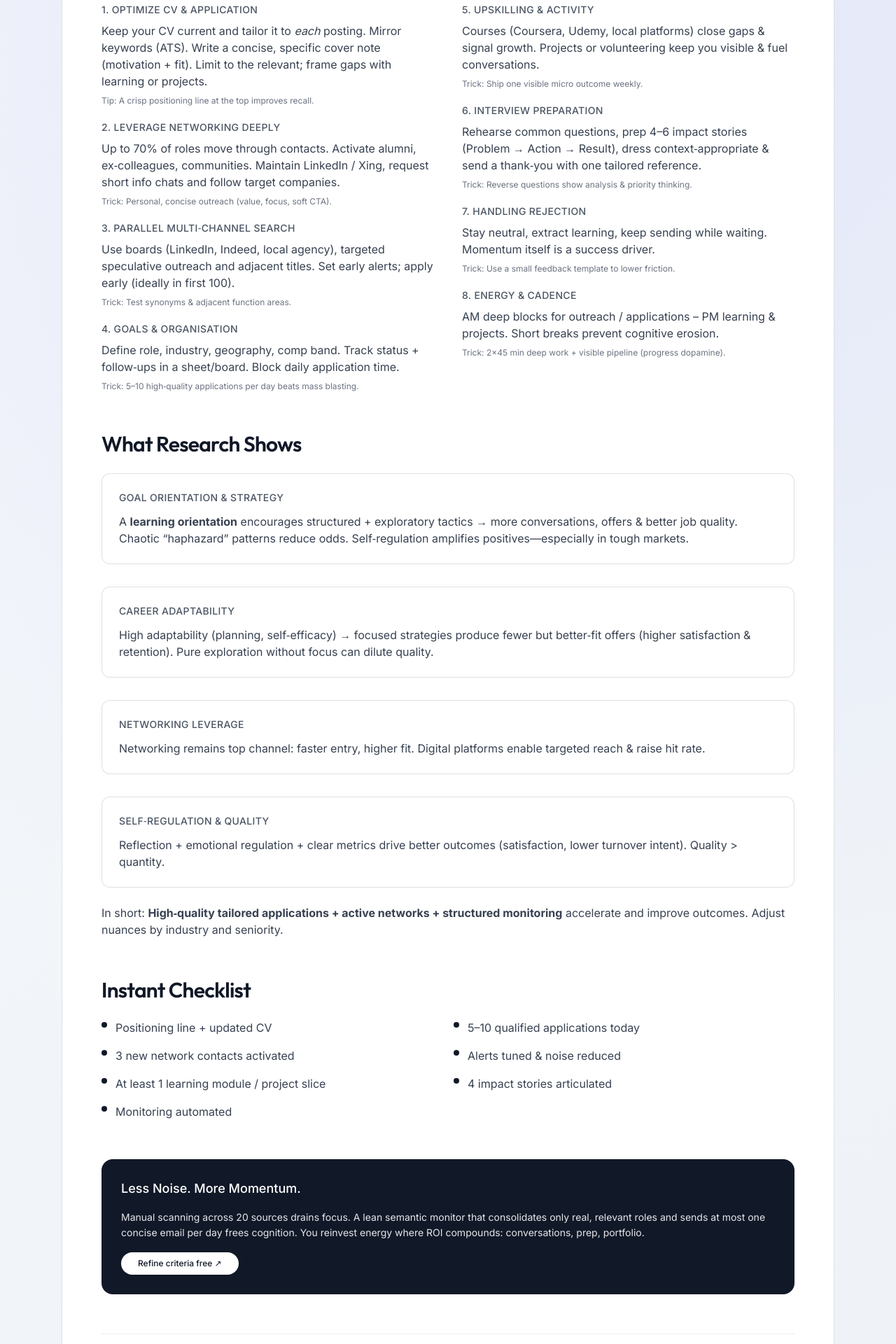
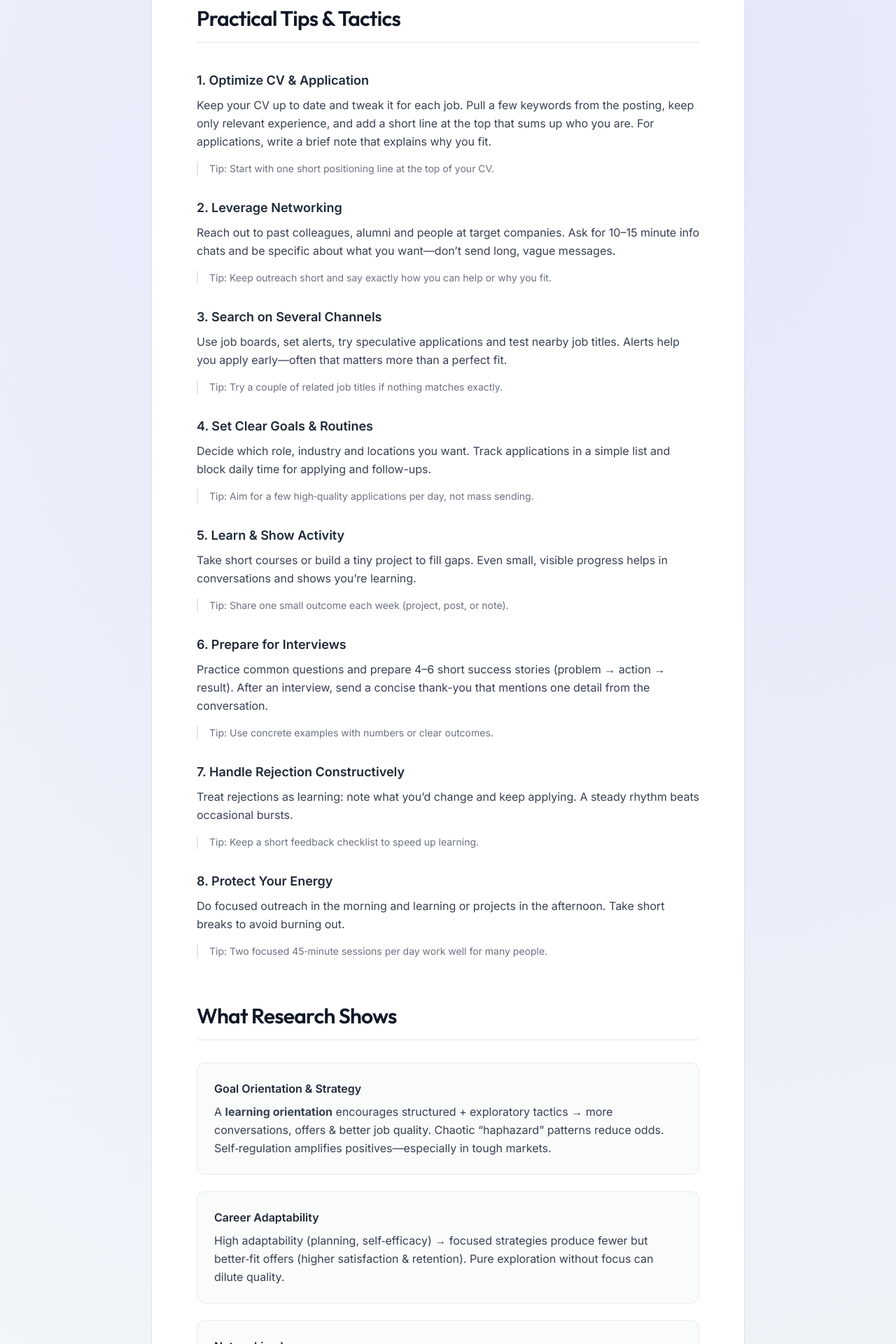
Before and after one commit to whoistahito/Job-Finder-Frontend, a React (Vite) app: page /blog in a window 1280 px wide. Shown: the part 720-2640 px from the top of the page at 70% size. Built offline with nearby package versions, Linux system fonts and the light colour scheme.

Commit message:
Refactor blog

```diff
--- a/src/pages/Blog.tsx
+++ b/src/pages/Blog.tsx
@@ -13,43 +13,43 @@ const content = {
         tips: [
             {
                 t: '1. Lebenslauf & Bewerbung optimieren',
-                b: 'Aktualisiere deinen Lebenslauf regelmäßig und passe ihn <em>jeder</em> Stellenanzeige an. Übernimm Schlüsselwörter aus der Ausschreibung (ATS). Schreibe ein kurzes individuelles Anschreiben mit Motivation + Passung. Begrenze dich auf Relevantes und rahme Lücken über Weiterbildung oder Projekte.',
-                f: 'Tipp: Eine klare Fokus-Zeile oben steigert Merkfähigkeit.'
+                b: 'Halte den Lebenslauf aktuell und passe ihn für jede Stelle an. Übernimm wichtige Begriffe aus der Anzeige, konzentriere dich auf Relevantes und beginne mit einer kurzen Zeile, die dich zusammenfasst. Schreibe im Anschreiben kurz, warum du passt.',
+                f: 'Tipp: Eine kurze Fokus‑Zeile oben hilft beim Einprägen.'
             },
             {
-                t: '2. Netzwerken intensiv nutzen',
-                b: 'Bis zu 70% der Jobs laufen über Kontakte. Aktiviere Alumni, Ex-Kollegen, Communitys. Pflege dein Profil (LinkedIn / Xing), fordere kurze Informationsgespräche an und folge Zielunternehmen.',
-                f: 'Trick: Personalisiert + prägnant schreiben (Mehrwert, Fokus, Call-to-Action).'
+                t: '2. Netzwerken nutzen',
+                b: 'Kontaktiere ehemalige Kolleg:innen, Alumni und Leute bei Zielunternehmen. Bitte um 10–15‑minütige Gespräche und sei konkret – keine langen, ungenauen Nachrichten.',
+                f: 'Tipp: Kurz und präzise anfragen; sag, worum es geht.'
             },
             {
                 t: '3. Mehrere Kanäle parallel',
-                b: 'Nutze Portale (StepStone, Indeed, LinkedIn, BA), Initiativbewerbungen und themennahe Alternativtitel. Stelle Früh-Alerts ein und bewirb dich früh (unter den ersten 100).',
-                f: 'Trick: Synonyme & benachbarte Funktionsbereiche testen.'
+                b: 'Nutze Jobbörsen, stelle Alerts ein, versende Initiativbewerbungen und teste ähnliche Jobtitel. Alerts helfen, früh zu reagieren — oft wichtiger als perfekte Passung.',
+                f: 'Tipp: Probiere verwandte Jobtitel, wenn nichts exakt passt.'
             },
             {
-                t: '4. Ziele & Organisation',
-                b: 'Definiere Rolle, Branche, Region, Gehaltsband. Führe ein Board/Sheet für Status & Follow-ups. Plane tägliche Bewerbungs-Slots.',
-                f: 'Trick: 5–10 qualitativ gute Bewerbungen pro Tag statt Massen-Streuung.'
+                t: '4. Ziele & Routine festlegen',
+                b: 'Lege Rolle, Branche und Region fest. Verwalte Bewerbungen in einer einfachen Liste und blocke täglich Zeit zum Bewerben und Nachfassen.',
+                f: 'Tipp: Lieber wenige, gute Bewerbungen pro Tag als Massenversand.'
             },
             {
-                t: '5. Weiterbildung & Aktivität',
-                b: 'Kurse (Coursera, Udemy, mein-now.de) schließen Skill-Gaps & zeigen Lernbereitschaft. Projekte oder Ehrenamt halten dich sichtbar & liefern Gesprächsstoff.',
-                f: 'Trick: Wöchentlich ein sichtbares Mini-Resultat posten.'
+                t: '5. Lernen & sichtbar bleiben',
+                b: 'Mache kurze Kurse oder kleine Projekte, um Lücken zu schließen. Sichtbare Fortschritte helfen in Gesprächen und zeigen Engagement.',
+                f: 'Tipp: Teile jede Woche ein kleines Ergebnis (Projekt, Post oder Notiz).'
             },
             {
-                t: '6. Vorstellungsgespräche',
-                b: 'Übe häufige Fragen, sammle 4–6 Impact-Stories (Problem → Aktion → Ergebnis), kleide dich passend & sende eine Dankesnachricht (1 konkrete Referenz auf das Gespräch).',
-                f: 'Trick: Reverse-Fragen zeigen Analysefähigkeit & Priorisierung.'
+                t: '6. Auf Interviews vorbereiten',
+                b: 'Übe typische Fragen und bereite 4–6 kurze Erfolgsgeschichten vor (Problem → Aktion → Ergebnis). Sende nach dem Gespräch eine kurze Dankesnachricht mit einem konkreten Bezug.',
+                f: 'Tipp: Nutze konkrete Beispiele und, wenn möglich, Zahlen.'
             },
             {
                 t: '7. Mit Absagen umgehen',
-                b: 'Neutral annehmen, Lernpunkte extrahieren und weiter senden, während du wartest. Momentum ist ein eigenständiger Erfolgsfaktor.',
-                f: 'Trick: Standardisiertes Feedback-Template parat halten.'
+                b: 'Zieh aus Absagen Lernpunkte: Was würdest du ändern? Bleib dran und behalte einen gleichmäßigen Rhythmus.',
+                f: 'Tipp: Nutze eine kurze Feedback‑Checkliste, um schneller zu lernen.'
             },
             {
-                t: '8. Energie & Rhythmus',
-                b: 'Fokus-Blöcke vormittags für Outbound / Bewerbungen – Nachmittags Lernen & Projekte. Kurze Pausen verhindern kognitive Erosion.',
-                f: 'Trick: 2×45 Minuten Deep Work + sichtbare Pipeline (= Dopamin durch Fortschritt).'
+                t: '8. Energie schützen',
+                b: 'Mache Outbound‑Arbeit vormittags und Lernen/Projekte nachmittags. Kurze Pausen verhindern Erschöpfung.',
+                f: 'Tipp: Zwei fokussierte 45‑Minuten‑Blöcke pro Tag sind oft effektiv.'
             }
         ],
         studiesHeading: 'Was sagen die Studien?',
@@ -76,11 +76,11 @@ const content = {
         checklist: [
             'Fokus-Zeile + aktualisierter CV', '5–10 qualifizierte Bewerbungen heute', '3 neue Netzwerk-Kontakte aktiviert', 'Alerts sauber konfiguriert', 'Mindestens 1 Lernmodul / Projekt-Slice', '4 Impact-Stories formuliert', 'Monitoring automatisiert'
         ],
-        asideTitle: 'Weniger Rauschen. Mehr Momentum.',
-        asideBody: 'Manuell 20 Quellen scannen frisst Fokus. Ein schlanker semantischer Monitor, der nur echte, passende Rollen bündelt und dir höchstens eine prägnante E‑Mail pro Tag liefert, schafft kognitive Entlastung. So investierst du Energie dort, wo Rendite entsteht: Gespräche, Vorbereitung, Portfolio.',
+        asideTitle: 'Putting It All Together: Automate Your Search',
+        asideBody: 'Die Strategien helfen dir, deine Energie auf Aufgaben mit hoher Wirkung zu konzentrieren: deinen Lebenslauf anzupassen, Netzwerke zu aktivieren und dich auf Vorstellungsgespräche vorzubereiten. Das manuelle Verfolgen Dutzender von Jobbörsen kann jedoch diese Konzentration rauben. Der effektivste Ansatz ist es, die Technologie die schwere Arbeit machen zu lassen.',
         ctaPrimary: 'Profil aktualisieren ↗',
-        asideCTA: 'Kostenlos Kriterien schärfen ↗',
-        footerNote: 'Bleib konsequent – automatisiere wiederholbare Schritte, sobald sie standardisiert sind. Qualität × System × Entlastung.'
+        asideCTA: 'Du kannst beginnen, deine Jobsuche mit einem kostenlosen semantischen Monitor zu automatisieren',
+        footerNote: 'Indem du ein System einrichtest, das das Rauschen herausfiltert und nur relevante Rollen liefert, erhältst du dein Momentum für das, was wirklich zählt: den Job zu bekommen.'
     },
     en: {
         heroTitle: 'Find a Job Fast',
@@ -91,43 +91,43 @@ const content = {
         tips: [
             {
                 t: '1. Optimize CV & Application',
-                b: 'Keep your CV current and tailor it to <em>each</em> posting. Mirror keywords (ATS). Write a concise, specific cover note (motivation + fit). Limit to the relevant; frame gaps with learning or projects.',
-                f: 'Tip: A crisp positioning line at the top improves recall.'
+                b: 'Keep your CV up to date and tweak it for each job. Pull a few keywords from the posting, keep only relevant experience, and add a short line at the top that sums up who you are. For applications, write a brief note that explains why you fit.',
+                f: 'Tip: Start with one short positioning line at the top of your CV.'
             },
             {
-                t: '2. Leverage Networking Deeply',
-                b: 'Up to 70% of roles move through contacts. Activate alumni, ex‑colleagues, communities. Maintain LinkedIn / Xing, request short info chats and follow target companies.',
-                f: 'Trick: Personal, concise outreach (value, focus, soft CTA).'
+                t: '2. Leverage Networking',
+                b: 'Reach out to past colleagues, alumni and people at target companies. Ask for 10–15 minute info chats and be specific about what you want—don’t send long, vague messages.',
+                f: 'Tip: Keep outreach short and say exactly how you can help or why you fit.'
             },
             {
-                t: '3. Parallel Multi‑Channel Search',
-                b: 'Use boards (LinkedIn, Indeed, local agency), targeted speculative outreach and adjacent titles. Set early alerts; apply early (ideally in first 100).',
-                f: 'Trick: Test synonyms & adjacent function areas.'
+                t: '3. Search on Several Channels',
+                b: 'Use job boards, set alerts, try speculative applications and test nearby job titles. Alerts help you apply early—often that matters more than a perfect fit.',
+                f: 'Tip: Try a couple of related job titles if nothing matches exactly.'
             },
             {
-                t: '4. Goals & Organisation',
-                b: 'Define role, industry, geography, comp band. Track status + follow‑ups in a sheet/board. Block daily application time.',
-                f: 'Trick: 5–10 high‑quality applications per day beats mass blasting.'
+                t: '4. Set Clear Goals & Routines',
+                b: 'Decide which role, industry and locations you want. Track applications in a simple list and block daily time for applying and follow-ups.',
+                f: 'Tip: Aim for a few high‑quality applications per day, not mass sending.'
             },
             {
-                t: '5. Upskilling & Activity',
-                b: 'Courses (Coursera, Udemy, local platforms) close gaps & signal growth. Projects or volunteering keep you visible & fuel conversations.',
-                f: 'Trick: Ship one visible micro outcome weekly.'
+                t: '5. Learn & Show Activity',
+                b: 'Take short courses or build a tiny project to fill gaps. Even small, visible progress helps in conversations and shows you’re learning.',
+                f: 'Tip: Share one small outcome each week (project, post, or note).'
             },
             {
-                t: '6. Interview Preparation',
-                b: 'Rehearse common questions, prep 4–6 impact stories (Problem → Action → Result), dress context‑appropriate & send a thank‑you with one tailored reference.',
-                f: 'Trick: Reverse questions show analysis & priority thinking.'
+                t: '6. Prepare for Interviews',
+                b: 'Practice common questions and prepare 4–6 short success stories (problem → action → result). After an interview, send a concise thank-you that mentions one detail from the conversation.',
+                f: 'Tip: Use concrete examples with numbers or clear outcomes.'
             },
             {
-                t: '7. Handling Rejection',
-                b: 'Stay neutral, extract learning, keep sending while waiting. Momentum itself is a success driver.',
-                f: 'Trick: Use a small feedback template to lower friction.'
+                t: '7. Handle Rejection Constructively',
+                b: 'Treat rejections as learning: note what you’d change and keep applying. A steady rhythm beats occasional bursts.',
+                f: 'Tip: Keep a short feedback checklist to speed up learning.'
             },
             {
-                t: '8. Energy & Cadence',
-                b: 'AM deep blocks for outreach / applications – PM learning & projects. Short breaks prevent cognitive erosion.',
-                f: 'Trick: 2×45 min deep work + visible pipeline (progress dopamine).'
+                t: '8. Protect Your Energy',
+                b: 'Do focused outreach in the morning and learning or projects in the afternoon. Take short breaks to avoid burning out.',
+                f: 'Tip: Two focused 45‑minute sessions per day work well for many people.'
             }
         ],
         studiesHeading: 'What Research Shows',
@@ -154,11 +154,11 @@ const content = {
         checklist: [
             'Positioning line + updated CV', '5–10 qualified applications today', '3 new network contacts activated', 'Alerts tuned & noise reduced', 'At least 1 learning module / project slice', '4 impact stories articulated', 'Monitoring automated'
         ],
-        asideTitle: 'Less Noise. More Momentum.',
-        asideBody: 'Manual scanning across 20 sources drains focus. A lean semantic monitor that consolidates only real, relevant roles and sends at most one concise email per day frees cognition. You reinvest energy where ROI compounds: conversations, prep, portfolio.',
+        asideTitle: 'Putting It All Together: Automate Your Search',
+        asideBody: 'The strategies above help you focus your energy on high-impact tasks: tailoring your CV, networking, and preparing for interviews. Manually tracking dozens of job boards, however, can drain that focus. The most effective approach is to let technology do the heavy lifting.',
         ctaPrimary: 'Update profile ↗',
-        asideCTA: 'Refine criteria free ↗',
-        footerNote: 'Stay consistent—automate repeatable steps once standardized. Quality × System × Leverage.'
+        asideCTA: 'You can start automating your job search with a free semantic monitor',
+        footerNote: 'By setting up a system that filters out the noise and delivers only relevant roles, you preserve your momentum for what truly matters: landing the job.'
     }
 };
 
@@ -199,82 +199,80 @@ export const Blog: React.FC = () => {
             </section>
             {/* Article */}
             <div className="relative w-full -mt-16 pb-24">
-                <div className="max-w-6xl mx-auto px-6">
-                    <article className="panel p-8 md:p-14 space-y-14" aria-labelledby="article-title">
-                        <header className="space-y-6">
+                <div className="max-w-4xl mx-auto px-6">
+                    <article className="panel p-8 md:p-12 lg:p-16 space-y-16" aria-labelledby="article-title">
+                        <header className="space-y-6 text-center">
                             <h2 id="article-title"
                                 className="font-outfit text-3xl md:text-5xl font-semibold tracking-tight leading-[1.05] text-gray-900">{c.articleTitle}</h2>
-                            <p className="text-base md:text-lg leading-relaxed text-gray-700 max-w-3xl"
+                            <p className="text-base md:text-lg leading-relaxed text-gray-700 max-w-3xl mx-auto"
                                dangerouslySetInnerHTML={{__html: c.intro}}/>
                         </header>
-                        {/* Tips */}
-                        <section className="space-y-6" aria-labelledby="sec-tipps">
+
+                        {/* Tips Section */}
+                        <section className="space-y-10" aria-labelledby="sec-tipps">
                             <h3 id="sec-tipps"
-                                className="font-outfit text-2xl md:text-3xl font-semibold tracking-tight text-gray-900">{c.tipsHeading}</h3>
-                            <div className="grid md:grid-cols-2 gap-10">
-                                <div className="space-y-5">
-                                    {firstCol.map(item => (
-                                        <div key={item.t}>
-                                            <h4 className="text-sm font-medium tracking-wide uppercase text-gray-600 mb-2">{item.t}</h4>
-                                            <p className="text-sm md:text-base leading-relaxed text-gray-700"
-                                               dangerouslySetInnerHTML={{__html: item.b}}/>
-                                            <p className="text-xs text-gray-500 mt-2">{item.f}</p>
+                                className="font-outfit text-2xl md:text-3xl font-semibold tracking-tight text-gray-900 border-b pb-4">{c.tipsHeading}</h3>
+                            <div className="space-y-8">
+                                {c.tips.map(item => (
+                                    <div key={item.t}>
+                                        <h4 className="text-lg font-semibold text-gray-800 mb-2">{item.t}</h4>
+                                        <div className="space-y-4 text-base leading-relaxed text-gray-700">
+                                            <p dangerouslySetInnerHTML={{__html: item.b}}/>
+                                            <p className="text-sm text-gray-500 border-l-2 border-gray-200 pl-4">{item.f}</p>
                                         </div>
-                                    ))}
-                                </div>
-                                <div className="space-y-5">
-                                    {secondCol.map(item => (
-                                        <div key={item.t}>
-                                            <h4 className="text-sm font-medium tracking-wide uppercase text-gray-600 mb-2">{item.t}</h4>
-                                            <p className="text-sm md:text-base leading-relaxed text-gray-700"
-                                               dangerouslySetInnerHTML={{__html: item.b}}/>
-                                            <p className="text-xs text-gray-500 mt-2">{item.f}</p>
-                                        </div>
-                                    ))}
-                                </div>
-                            </div>
-                        </section>
-                        {/* Studies */}
-                        <section className="space-y-6" aria-labelledby="sec-studies">
-                            <h3 id="sec-studies"
-                                className="font-outfit text-2xl md:text-3xl font-semibold tracking-tight text-gray-900">{c.studiesHeading}</h3>
-                            <div className="space-y-8">
-                                {c.studies.map(s => (
-                                    <div key={s.t}
-                                         className="rounded-xl border border-gray-300/70 bg-white p-6 space-y-3">
-                                        <h4 className="text-sm font-medium tracking-wide uppercase text-gray-600">{s.t}</h4>
-                                        <p className="text-sm md:text-base leading-relaxed text-gray-700"
-                                           dangerouslySetInnerHTML={{__html: s.d}}/>
                                     </div>
                                 ))}
                             </div>
-                            <p className="text-sm md:text-base leading-relaxed text-gray-700"
+                        </section>
+
+                        {/* Studies Section */}
+                        <section className="space-y-8" aria-labelledby="sec-studies">
+                            <h3 id="sec-studies"
+                                className="font-outfit text-2xl md:text-3xl font-semibold tracking-tight text-gray-900 border-b pb-4">{c.studiesHeading}</h3>
+                            <div className="space-y-6">
+                                {c.studies.map(s => (
+                                    <blockquote key={s.t}
+                                                className="p-6 rounded-xl border border-gray-200/80 bg-gray-50/80">
+                                        <h4 className="text-base font-semibold text-gray-800 mb-2">{s.t}</h4>
+                                        <p className="text-base leading-relaxed text-gray-700"
+                                           dangerouslySetInnerHTML={{__html: s.d}}/>
+                                    </blockquote>
+                                ))}
+                            </div>
+                            <p className="text-base leading-relaxed text-gray-800 font-medium"
                                dangerouslySetInnerHTML={{__html: c.studiesSummary}}/>
                         </section>
-                        {/* Checklist */}
+
+                        {/* Checklist Section */}
                         <section className="space-y-6" aria-labelledby="sec-checklist">
                             <h3 id="sec-checklist"
-                                className="font-outfit text-2xl md:text-3xl font-semibold tracking-tight text-gray-900">{c.checklistHeading}</h3>
-                            <ul className="grid md:grid-cols-2 gap-4 list-none p-0 m-0">
+                                className="font-outfit text-2xl md:text-3xl font-semibold tracking-tight text-gray-900 border-b pb-4">{c.checklistHeading}</h3>
+                            <ul className="grid md:grid-cols-2 gap-x-8 gap-y-3 list-none p-0 m-0">
                                 {c.checklist.map(item => (
                                     <li key={item}
-                                        className="flex items-start gap-3 text-sm md:text-base text-gray-700"><span
-                                        className="mt-1 inline-block w-2 h-2 rounded-full bg-gray-900"/> {item}</li>
+                                        className="flex items-center gap-3 text-base text-gray-900 px-2 py-2 rounded hover:bg-gray-50 focus:bg-gray-50"
+                                        tabIndex={0}>
+                                        <svg className="w-4 h-4 text-green-700 flex-shrink-0" aria-hidden="true"
+                                             focusable="false" viewBox="0 0 20 20" fill="currentColor">
+                                            <path fillRule="evenodd"
+                                                  d="M10 18a8 8 0 100-16 8 8 0 000 16zm3.707-9.293a1 1 0 00-1.414-1.414L9 10.586 7.707 9.293a1 1 0 00-1.414 1.414l2 2a1 1 0 001.414 0l4-4z"
+                                                  clipRule="evenodd"/>
+                                        </svg>
+                                        <span className="text-gray-900">{item}</span>
+                                    </li>
                                 ))}
                             </ul>
                         </section>
-                        {/* Aside */}
-                        <aside className="mt-4 p-7 rounded-2xl bg-gray-900 text-white space-y-4"
-                               aria-label="Automation note">
-                            <h3 className="text-lg font-medium">{c.asideTitle}</h3>
-                            <p className="text-sm leading-relaxed text-gray-200"
-                               dangerouslySetInnerHTML={{__html: c.asideBody}}/>
-                            <a href="/"
-                               className="inline-flex rounded-full bg-white text-gray-900 text-xs font-medium px-6 py-2 hover:bg-gray-100 transition">{c.asideCTA}</a>
+
+                        {/* Promotional Aside/Conclusion */}
+                        <aside className="mt-12 pt-10 border-t border-gray-200/70" aria-label="Automation note">
+                            <h3 className="font-outfit text-2xl md:text-3xl font-semibold tracking-tight text-gray-900">{c.asideTitle}</h3>
+                            <div className="mt-4 space-y-4 text-base leading-relaxed text-gray-700">
+                                <p>{c.asideBody}</p>
+                                <p>{c.footerNote} <a href="/" className="underline hover:text-blue-600">{c.asideCTA}</a>.
+                                </p>
+                            </div>
                         </aside>
-                        <footer className="pt-8 border-t border-gray-200/70">
-                            <p className="text-sm text-gray-600">{c.footerNote}</p>
-                        </footer>
                     </article>
                 </div>
             </div>
```
